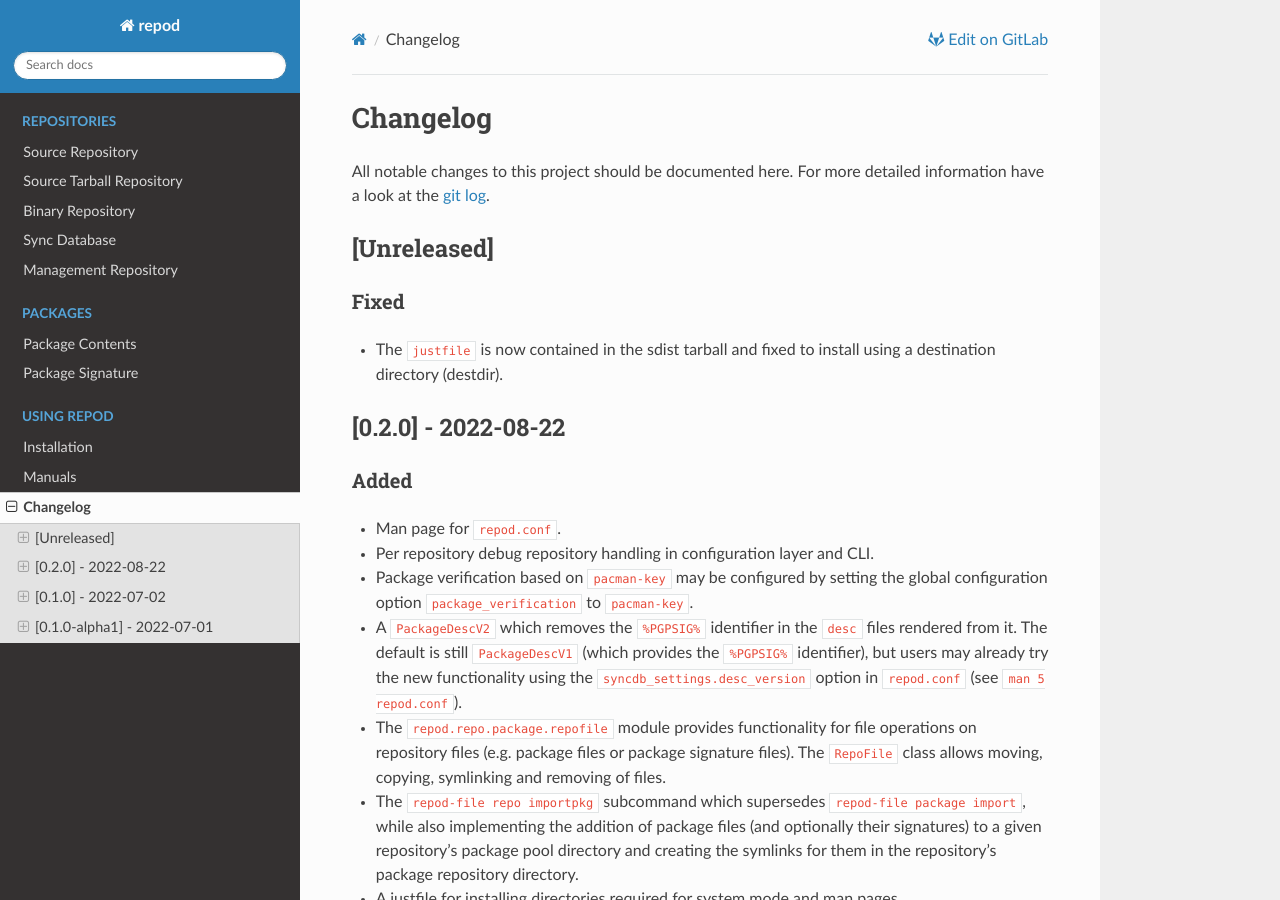
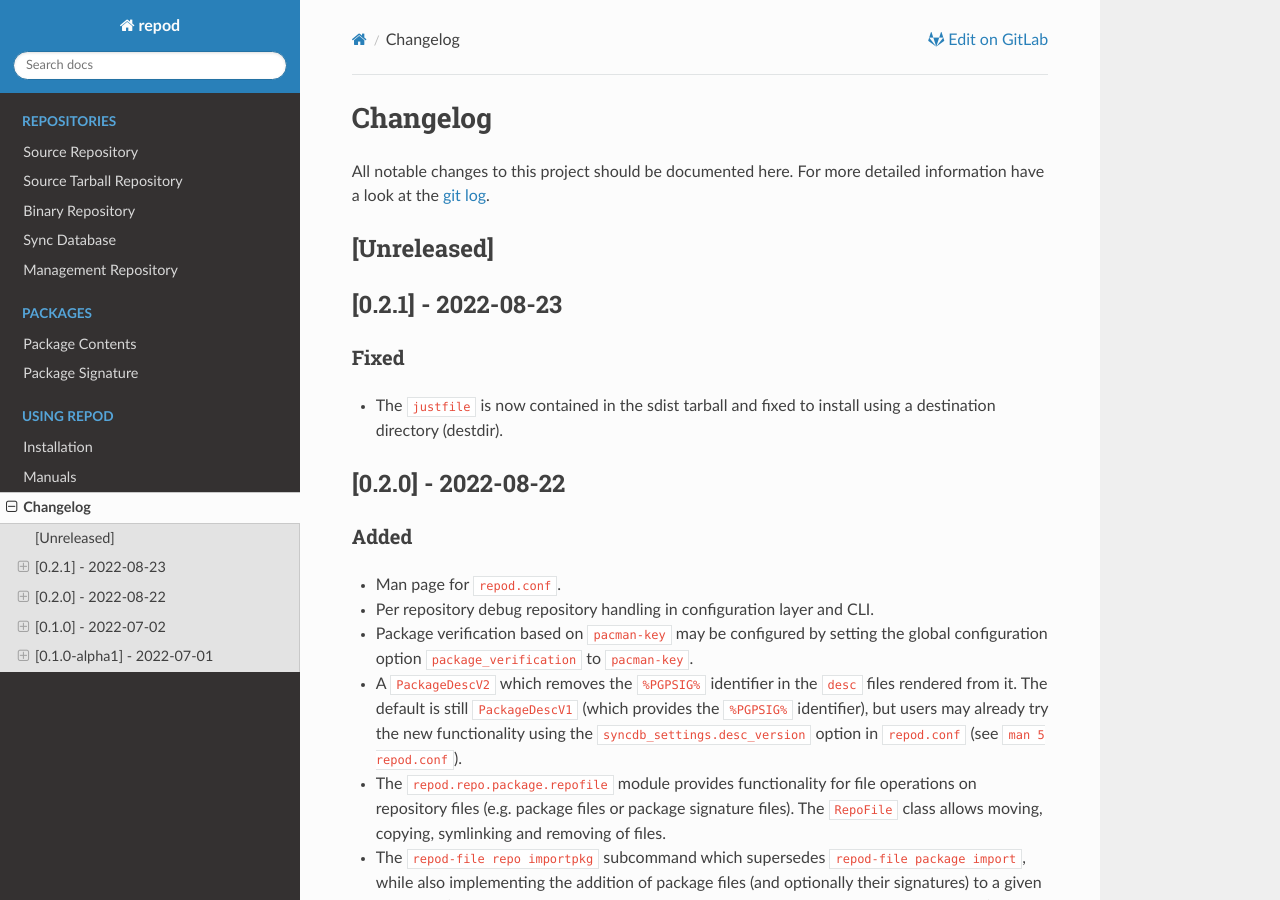
Before and after one commit to archlinux/repod, a Sphinx documentation site: the page built from docs/repod/changelog.rst, in a window 1280 px wide and 900 px high. Built offline with Sphinx 7.4.7 and the Read the Docs theme 2.0.0, drawn with Linux system fonts in a browser that asks for light colours.

Commit message:
Add changelog for 0.2.1
docs/repod/changelog.rst:
Add changelog for 0.2.1

```diff
--- a/docs/repod/changelog.rst
+++ b/docs/repod/changelog.rst
@@ -11,6 +11,9 @@ For more detailed information have a look at the |git log|.
 
 [Unreleased]
 ------------
+
+[0.2.1] - 2022-08-23
+--------------------
 
 Fixed
 ^^^^^
```
